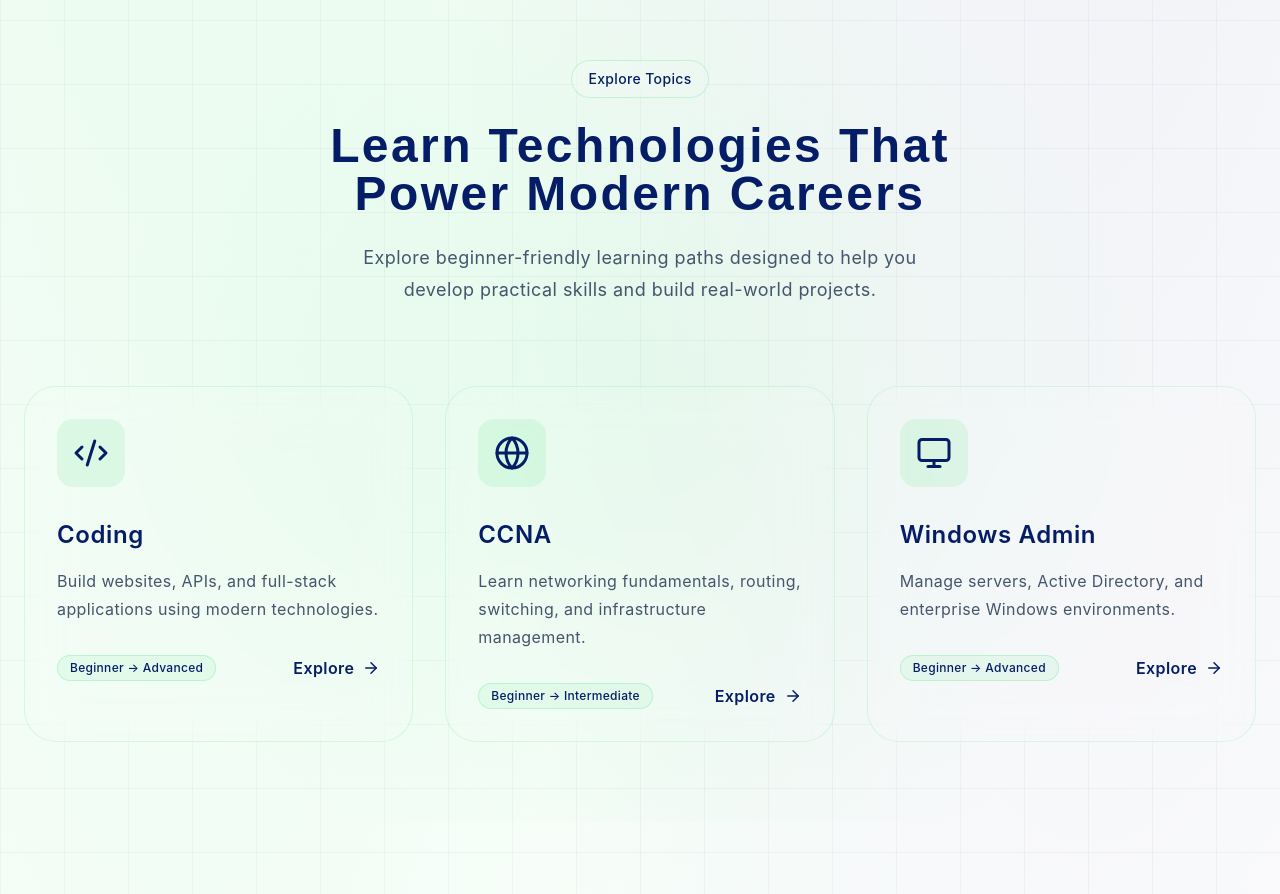
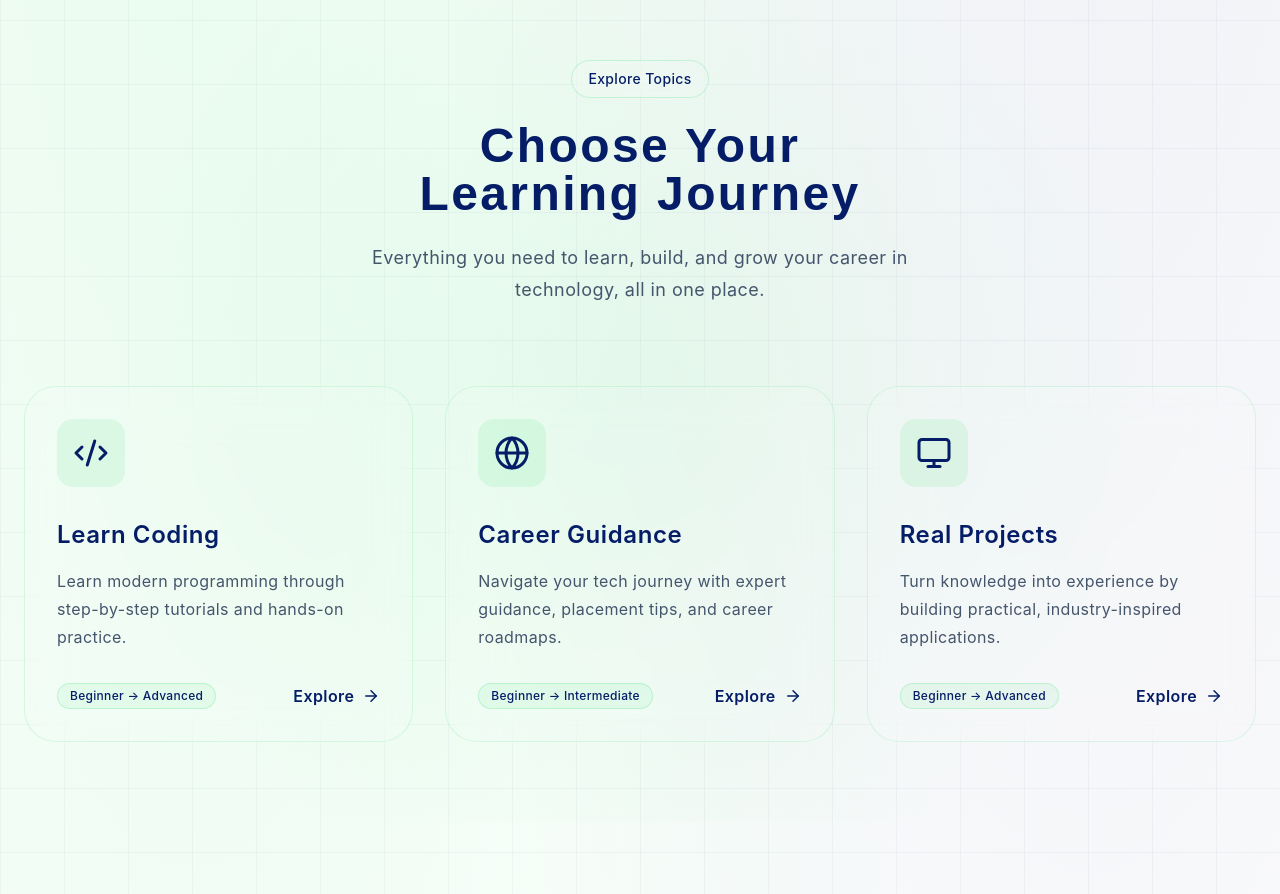
Before and after one commit to SwaroopArya65/Nextnix-Learn-Tech.-Build-Real-Skills, a React (Vite) app in the folder Client/: page / in a window 1280 px wide. Shown: the part 1900-2794 px from the top of the page. Built offline with nearby package versions, Linux system fonts and the light colour scheme.

Commit message:
Now Sucessfully Completed a home page desgin and correction

```diff
--- a/Client/src/pages/Home.jsx
+++ b/Client/src/pages/Home.jsx
@@ -130,25 +130,25 @@
     const topics = [
         {
             icon: Code2,
-            title: "Coding",
+            title: "Learn Coding",
             description:
-                "Build websites, APIs, and full-stack applications using modern technologies.",
+                "Learn modern programming through step-by-step tutorials and hands-on practice.",
             level: "Beginner → Advanced",
             path: "/learn/coding",
         },
         {
             icon: Globe,
-            title: "CCNA",
+            title: "Career Guidance",
             description:
-                "Learn networking fundamentals, routing, switching, and infrastructure management.",
+                "Navigate your tech journey with expert guidance, placement tips, and career roadmaps.",
             level: "Beginner → Intermediate",
             path: "/learn/ccna",
         },
         {
             icon: Monitor,
-            title: "Windows Admin",
+            title: "Real Projects",
             description:
-                "Manage servers, Active Directory, and enterprise Windows environments.",
+                "Turn knowledge into experience by building practical, industry-inspired applications.",
             level: "Beginner → Advanced",
             path: "/learn/windows-admin",
         },
@@ -156,20 +156,23 @@
 
     const videos = [
         {
-            title: "React Roadmap for Beginners",
-            duration: "18 min",
+            title: "Learn Coding From Zero",
+            videos: "40+ Videos",
+            description: "Master programming fundamentals and build modern web applications with beginner-friendly tutorials.",
             playlistUrl:
                 "https://www.youtube.com/playlist?list=PLgR80RvbSd3Kvu4RaAwcShZvXOiFxyEZw",
         },
         {
-            title: "Build a MERN Project from Scratch",
-            duration: "42 min",
+            title: "Career Guidance & Placements",
+            videos: "20+ Videos",
+            description: "Learn career planning, placement preparation, interview tips, and choose the right path in tech.",
             playlistUrl:
                 "https://www.youtube.com/playlist?list=PLgR80RvbSd3K8gSFTTBxiifPX5sGtki03",
         },
         {
-            title: "CCNA Networking Fundamentals",
-            duration: "25 min",
+            title: "Real Project Explanations",
+            videos: "15+ Videos",
+            description: "Build real-world projects from scratch and understand how professional applications are developed.",
             playlistUrl:
                 "https://youtube.com/playlist?list=CCNA_PLAYLIST_ID",
         },
@@ -179,17 +182,44 @@
         {
             icon: MonitorPlay,
             title: "Live Classes",
-            status: "Available",
+            description:
+                "Learn directly from experienced instructors through live, interactive online sessions.",
+            features: [
+                "Live Q&A Sessions",
+                "Project-Based Learning",
+                "Community Support",
+            ],
+            status: "Enroll Now",
+            buttonText: "Join Live Batch",
+            path: "/services/live-classes",
         },
         {
             icon: GraduationCap,
             title: "College Workshops",
+            description:
+                "Practical workshops conducted in colleges to bridge the gap between academics and industry.",
+            features: [
+                "Hands-on Sessions",
+                "Industry Experts",
+                "Certification",
+            ],
             status: "Join Waitlist",
+            buttonText: "Request Workshop",
+            path: "/services/college-workshops",
         },
         {
             icon: Building2,
             title: "Corporate Training",
-            status: "Join Waitlist",
+            description:
+                "Upskill teams with customized training programs tailored to industry requirements.",
+            features: [
+                "Customized Curriculum",
+                "Team Training",
+                "Professional Certification",
+            ],
+            status: "Join Watilist",
+            buttonText: "Contact Us",
+            path: "/services/corporate-training",
         },
     ];
 
@@ -277,7 +307,7 @@
                                 y: 0,
                             }}
                             transition={{ duration: 0.6 }}
-                            className="mx-auto max-w-5xl font-space-grotesk text-4xl font-extrabold leading-none tracking-tight text-[#051D67] sm:text-5xl md:text-6xl lg:text-7xl xl:text-8xl"
+                            className="mx-auto max-w-5xl font-space-grotesk text-4xl font-extrabold leading-none tracking-wide text-[#051D67] sm:text-5xl md:text-6xl lg:text-7xl xl:text-8xl"
                         >
                             Learn Tech.
                             <br />
@@ -526,14 +556,13 @@
                             </span>
 
                             <h2 className="mt-6 text-4xl font-semibold text-[#051D67] md:text-5xl font-space-grotesk tracking-wider">
-                                Learn Technologies That
+                                Choose Your
                                 <br />
-                                Power Modern Careers
+                                Learning Journey
                             </h2>
 
                             <p className="mx-auto mt-6 max-w-xl text-lg font-inter tracking-wide leading-8 text-slate-600">
-                                Explore beginner-friendly learning paths designed to help you
-                                develop practical skills and build real-world projects.
+                                Everything you need to learn, build, and grow your career in technology, all in one place.
                             </p>
                         </motion.div>
 
@@ -610,7 +639,7 @@
                 </section>
 
                 {/* ================================= */}
-                {/* Latest Videos */}
+                {/* Latest Playlists */}
                 {/* ================================= */}
 
                 <section className="relative py-24">
@@ -618,17 +647,17 @@
                         {/* Heading */}
                         <div className="text-center">
                             <span className="rounded-full border border-[#5EE587]/30 bg-white/10 px-4 py-2 text-sm font-medium font-inter tracking-wide text-[#051D67] backdrop-blur-md">
-                                Latest Videos
+                                Latest Playlists
                             </span>
 
                             <h2 className="mt-6 text-4xl font-semibold font-space-grotesk tracking-wide text-[#051D67] md:text-5xl">
-                                Learn Through
+                                Start Learning with
                                 <br />
-                                Practical Tutorials
+                                Our Most Popular Playlists
                             </h2>
 
                             <p className="mx-auto mt-6 max-w-2xl text-lg font-space-grotesk tracking-wide text-slate-600">
-                                Watch step-by-step tutorials and build projects with us.
+                                Explore step-by-step playlists designed to help beginners learn practical skills, build real projects, and grow their careers.
                             </p>
                         </div>
 
@@ -667,19 +696,13 @@
                                             {video.title}
                                         </h3>
 
-                                        <Play
-                                            size={20}
-                                            className="
-                                            text-[#5EE587]
-                                            transition-transform
-                                            duration-300
-                                            group-hover:scale-110
-                                            "
-                                        />
+                                        <p className="mx-auto mt-6 max-w-xl text-lg font-inter tracking-wide leading-8 text-slate-600">
+                                            {video.description}
+                                        </p>
 
                                         <div className="mt-4 flex items-center font-inter tracking-wide gap-2 text-slate-600">
                                             <Clock size={18} />
-                                            {video.duration}
+                                            {video.videos}
                                         </div>
                                     </div>
                                 </motion.div>
@@ -703,14 +726,17 @@
                     <div className="mx-auto max-w-7xl px-6">
                         <div className="text-center">
                             <span className="rounded-full border border-[#5EE587]/30 bg-white/10 px-4 py-2 text-sm font-medium font-inter tracking-wide text-[#051D67] backdrop-blur-md">
-                                Services
+                                Our Services
                             </span>
 
                             <h2 className="mt-6 text-4xl font-semibold font-space-grotesk tracking-wide text-[#051D67] md:text-5xl">
-                                Learn Today.
+                                Helping You
                                 <br />
-                                Grow Tomorrow.
+                                Learn Beyond YouTube.
                             </h2>
+                            <p className="mx-auto mt-6 max-w-2xl text-lg font-space-grotesk tracking-wide text-slate-600">
+                                Whether you're an individual learner, a college, or an organization, Nextnix offers practical learning experiences designed to build real-world skills.
+                            </p>
                         </div>
 
                         <div className="mt-20 grid gap-8 md:grid-cols-3">
@@ -721,19 +747,54 @@
                                     <motion.div
                                         key={index}
                                         whileHover={{ y: -8 }}
-                                        className="rounded-4xl border border-[#5EE587]/20 bg-white/10 p-10 backdrop-blur-xl"
+                                        className="flex flex-col rounded-4xl border border-[#5EE587]/20 bg-white/10 p-10 backdrop-blur-xl transition-all duration-300"
                                     >
-                                        <div className="inline-flex rounded-2xl bg-[#5EE587]/15 p-4 text-[#051D67]">
+                                        {/* Icon */}
+                                        <div className="inline-flex w-fit rounded-2xl bg-[#5EE587]/15 p-4 text-[#051D67]">
                                             <Icon size={34} />
                                         </div>
 
+                                        {/* Title */}
                                         <h3 className="mt-8 text-2xl font-semibold font-inter tracking-wide text-[#051D67]">
                                             {service.title}
                                         </h3>
 
-                                        <span className="mt-6 inline-block rounded-full font-inter tracking-wide bg-[#5EE587]/15 px-4 py-2 text-sm font-medium text-[#051D67]">
-                                            {service.status}
-                                        </span>
+                                        {/* Description */}
+                                        <p className="mt-4 leading-7 font-inter tracking-wide text-slate-600">
+                                            {service.description}
+                                        </p>
+
+                                        {/* Features */}
+                                        <ul className="mt-6 space-y-3">
+                                            {service.features.map((feature, i) => (
+                                                <li
+                                                    key={i}
+                                                    className="flex items-center gap-3 text-sm font-inter text-slate-700"
+                                                >
+                                                    <span className="flex h-6 w-6 items-center justify-center rounded-full bg-[#5EE587]/20 text-[#051D67]">
+                                                        ✓
+                                                    </span>
+                                                    {feature}
+                                                </li>
+                                            ))}
+                                        </ul>
+
+                                        {/* Footer */}
+                                        <div className="mt-8 flex flex-col gap-4 sm:flex-row sm:items-center sm:justify-between">
+
+                                            <span className="inline-flex w-fit items-center justify-center rounded-full bg-[#5EE587]/15 px-4 py-2 text-sm font-medium font-inter text-[#051D67]">
+                                                {service.status}
+                                            </span>
+
+                                            <button
+                                                onClick={() => navigate(service.path)}
+                                                className="flex w-full items-center justify-center gap-2 rounded-xl border border-[#051D67] px-5 py-3 font-semibold font-inter text-[#051D67] transition-all duration-300 hover:bg-[#051D67] hover:text-white sm:w-auto cursor-pointer"
+                                            >
+                                                Learn More
+                                                <ArrowRight size={18} />
+                                            </button>
+
+                                        </div>
                                     </motion.div>
                                 );
                             })}
```
Also changed, not shown: Client/src/components/common/Footer.jsx (+4 -7 lines).
